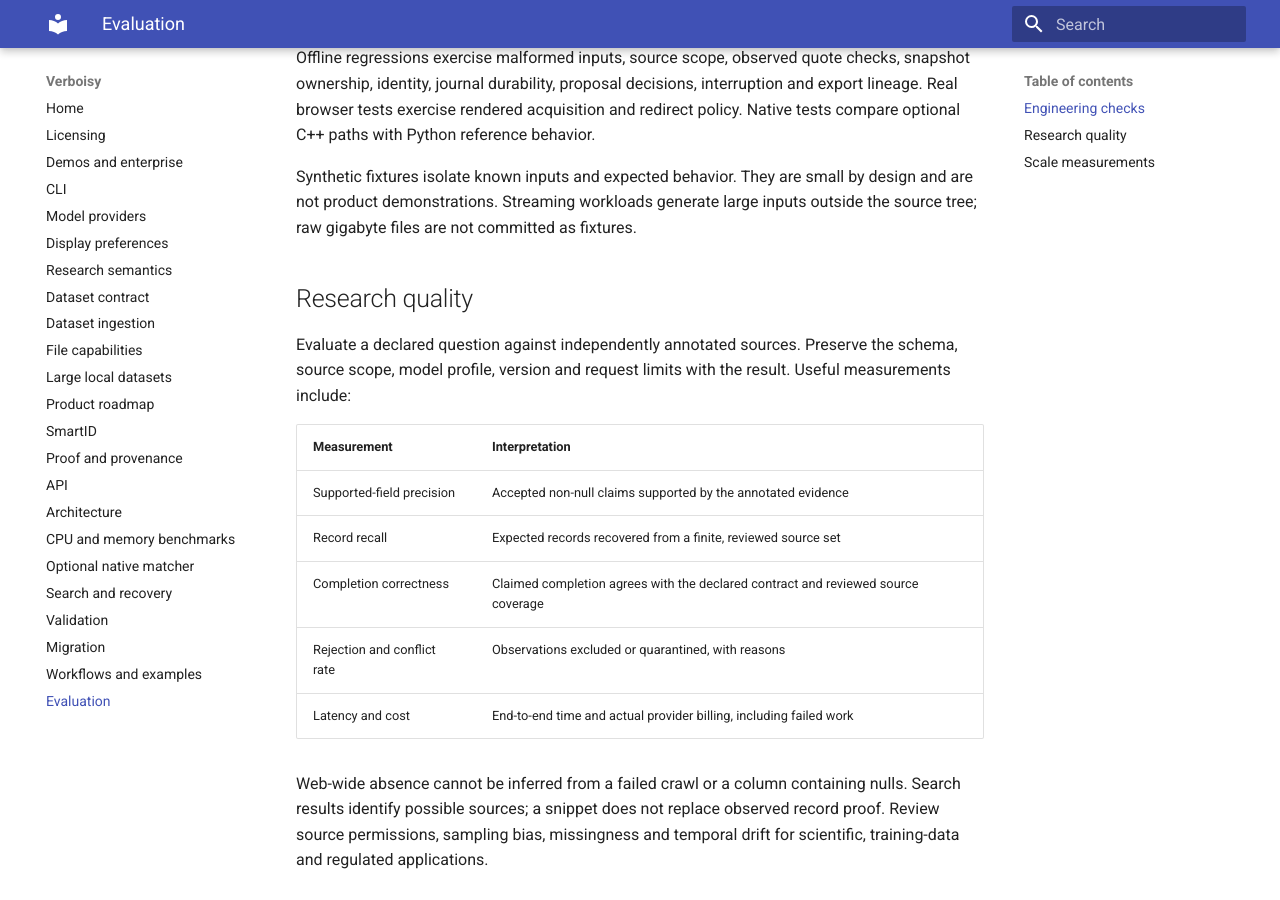
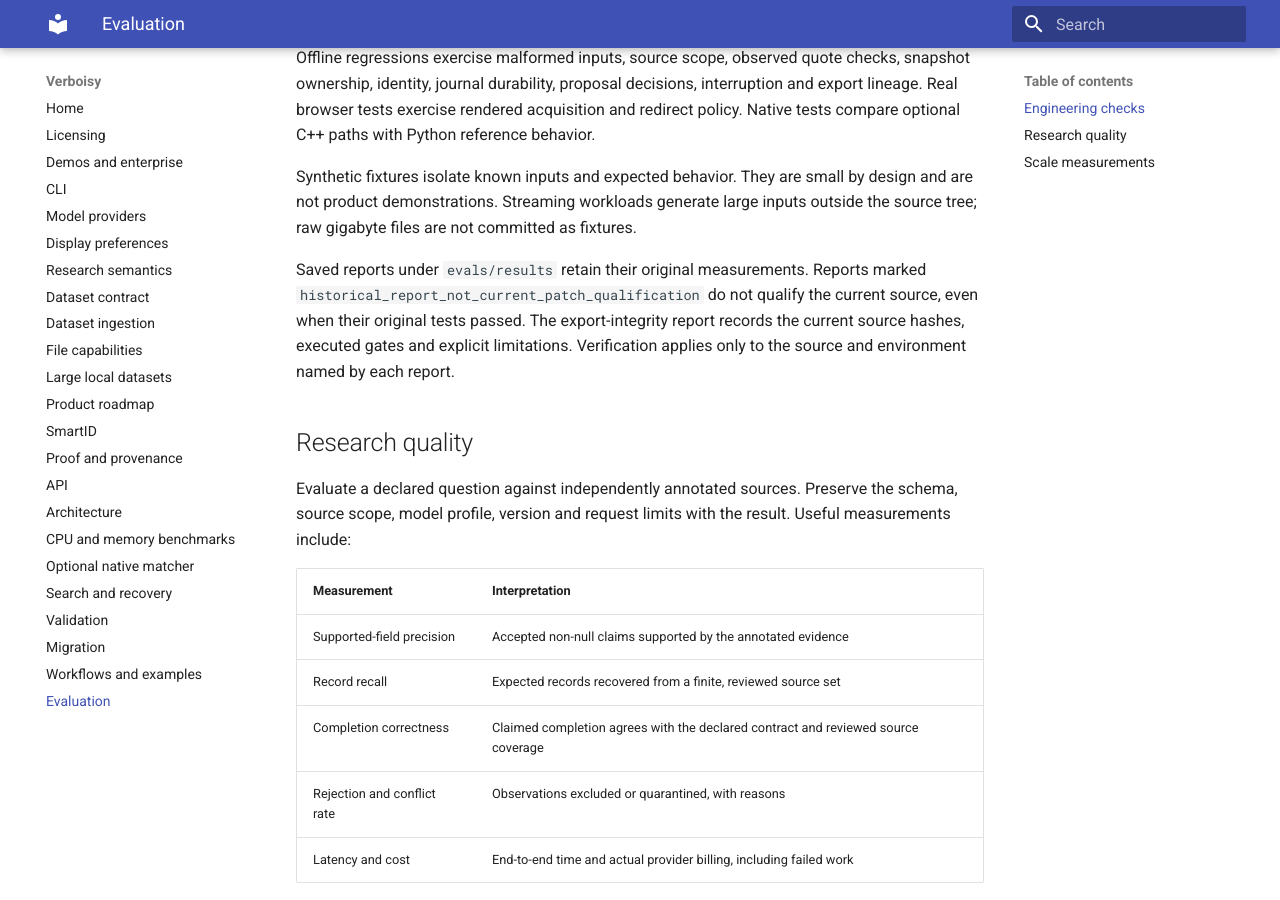
Before and after one commit to EmanueleTorrisi/verboisy, an MkDocs documentation site: the page built from docs/evaluation.md, in a window 1280 px wide and 900 px high, scrolled down 302 px. Built offline with MkDocs 1.6.1 and Material for MkDocs 9.7.7, drawn with Linux system fonts in a browser that asks for light colours.

Commit message:
docs(evaluation): distinguish historical and current source evidence

```diff
--- a/docs/evaluation.md
+++ b/docs/evaluation.md
@@ -16,6 +16,12 @@ policy. Native tests compare optional C++ paths with Python reference behavior.
 Synthetic fixtures isolate known inputs and expected behavior. They are small by
 design and are not product demonstrations. Streaming workloads generate large inputs
 outside the source tree; raw gigabyte files are not committed as fixtures.
+
+Saved reports under `evals/results` retain their original measurements. Reports
+marked `historical_report_not_current_patch_qualification` do not qualify the
+current source, even when their original tests passed. The export-integrity report
+records the current source hashes, executed gates and explicit limitations.
+Verification applies only to the source and environment named by each report.
 
 ## Research quality
 
```
